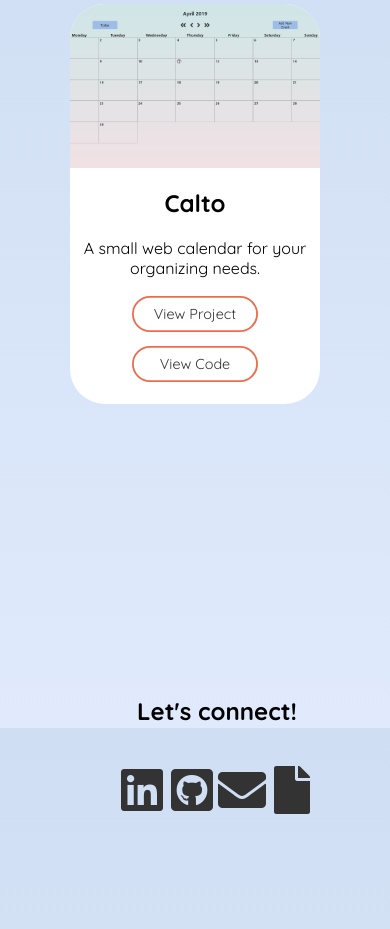
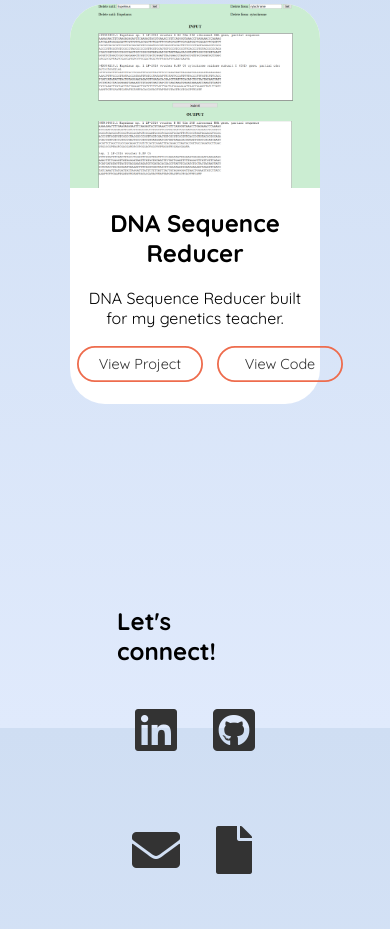
Before and after one commit to EugenVolosciuc/eugenvolosciuc.github.io, a plain HTML site: page index.html in a window 390 px wide. Shown: the part 1804-2733 px from the top of the page. Drawn offline with Linux system fonts and the light colour scheme.

Commit message:
Added sequence reducer project

```diff
--- a/index.html
+++ b/index.html
@@ -70,15 +70,17 @@
                 <!-- Third Project -->
                 <div class="card right">
                     <div class="img-container">
-                        <img src="/screenshots/Calendar App.png" alt="">
+                        <img src="/screenshots/sequence-reducer.jpg" alt="">
                     </div>
                     <div class="project-info">
-                        <h2 class="project-title">Calto</h2>
-                        <p class="project-description">A small web calendar for your organizing needs.</p>
+                        <h2 class="project-title">DNA Sequence Reducer</h2>
+                        <p class="project-description">DNA Sequence Reducer built for my genetics teacher.</p>
                     </div>
                     <div class="buttons">
-                        <a class="button" href="#" target="_blank">View Project</a>
-                        <a class="button" href="#" target="_blank">View Code</a>
+                        <a class="button" href="https://eugenvolosciuc.github.io/sequence-reducer/" target="_blank">View
+                            Project</a>
+                        <a class="button" href="https://github.com/EugenVolosciuc/sequence-reducer" target="_blank">View
+                            Code</a>
                     </div>
                 </div>
             </div>
--- a/style.css
+++ b/style.css
@@ -178,7 +178,7 @@ header {
 
 @keyframes typing-h2 {
     from { width: 0; opacity: 1;}
-    to { width: 100%; opacity: 1; }
+    to { width: 102%; opacity: 1; }
   }
 
 /* The typewriter cursor effect */
@@ -260,6 +260,7 @@ header {
 .project-info {
     grid-area: info;
     text-align: center;
+    margin: 0 10px;
 }
 
 .buttons {
@@ -287,6 +288,7 @@ header {
     position: relative;
     width: 100%;
     height: 100vh;
+    z-index: -1;
 }
 
 #contact div {
@@ -425,4 +427,51 @@ header {
     .showcase {
         grid-template-columns: 1fr;
     }
+
+    .buttons {
+        grid-template-columns: 1fr 1fr;
+        grid-template-rows: 1fr;
+    }
+
+    .buttons .button {
+        transform: scale(0.9);
+    }
+
+    .buttons .button:first-child {
+        grid-column: 1 / 2;
+    }
+
+    .buttons .button:nth-child(2) {
+        grid-column: 2 / 3;
+    }
+
+    #contact div {
+        grid-template-columns: repeat(2, 1fr);
+        grid-template-rows: repeat(3, 1fr);
+    }
+
+    #contact h2 {
+        grid-column: 1 / 3;
+        grid-row: 1 / 2;
+    }
+
+    #contact .fa-linkedin {
+        grid-column: 1 / 2;
+        grid-row: 2 / 3;
+    }
+
+    #contact .fa-github-square {
+        grid-column: 2 / 3;
+        grid-row: 2 / 3;
+    }
+
+    #contact .fa-envelope {
+        grid-column: 1 / 2;
+        grid-row: 3 / 4;
+    }
+
+    #contact .fa-file {
+        grid-column: 2 / 3;
+        grid-row: 3 / 4;
+    }
 }
```
Also changed, not shown: screenshots/sequence-reducer.jpg (added).
